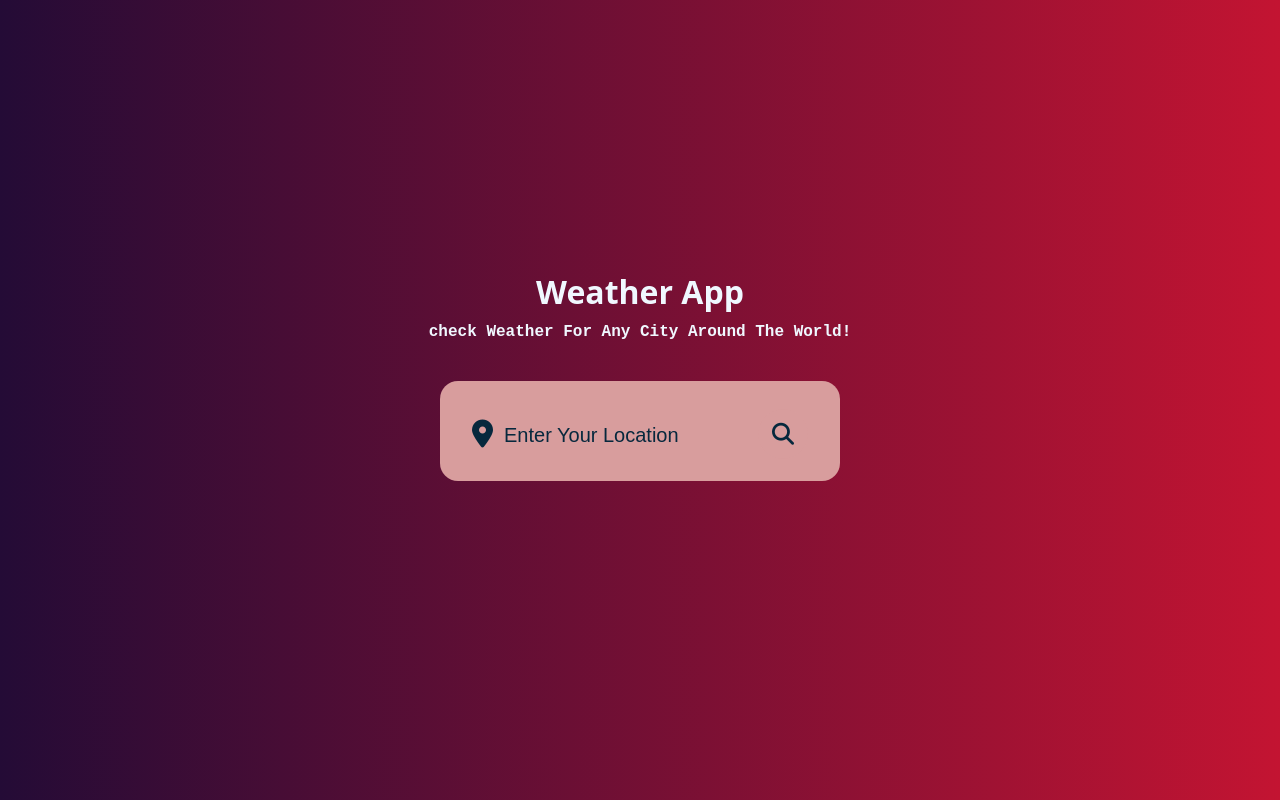
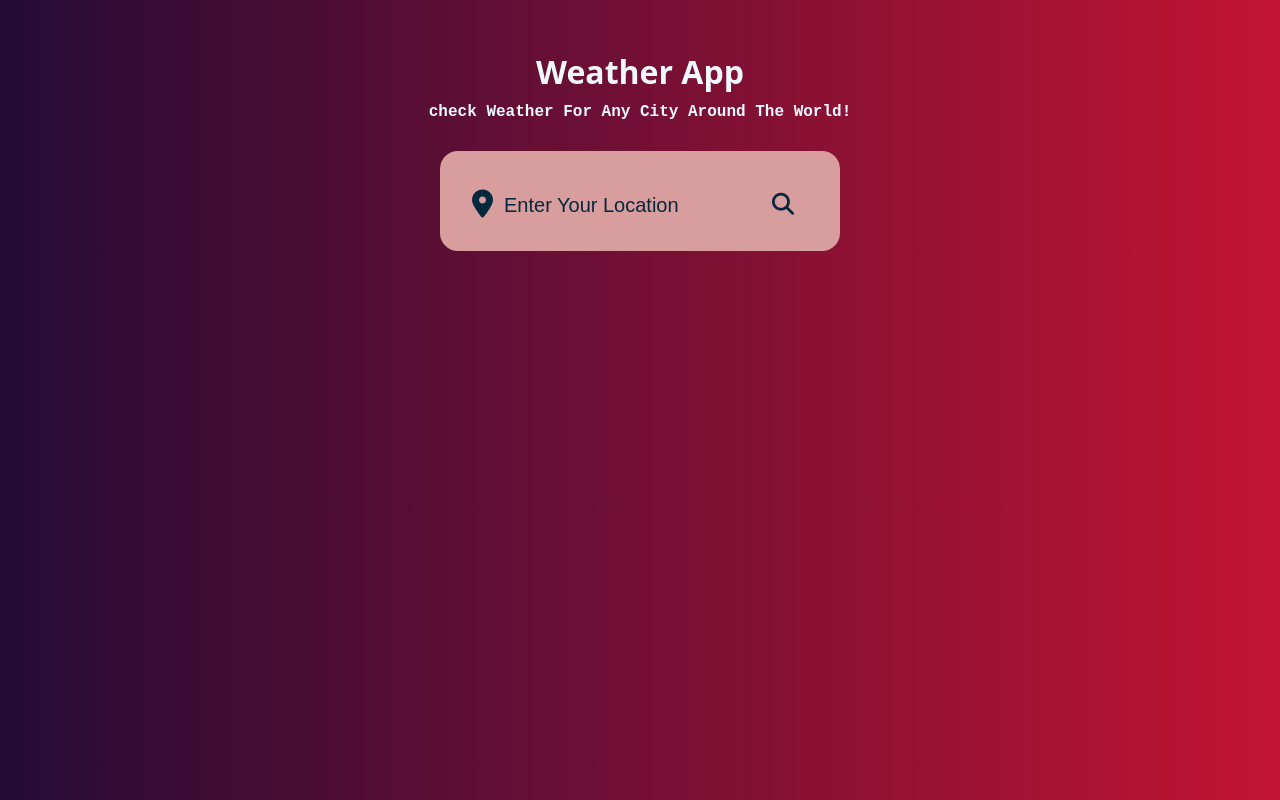
Before and after one commit to CoreFrontTechnologies/weather-app, a plain HTML site: page index.html in a window 1280 px wide. Drawn offline with Linux system fonts and the light colour scheme.

Commit message:
this is the latest vision of this app

```diff
--- a/css/style.css
+++ b/css/style.css
@@ -20,7 +20,7 @@ body {
 
 .sub-title {
     position: relative;
-    top: 270px;
+    top: 50px;
     margin: auto;
     width: 500px;
 }
@@ -44,7 +44,7 @@ body {
 }
 
 .container {
-    top: 300px;
+    top: 70px;
     margin: auto;
     position: relative;
     width: 400px;
```
